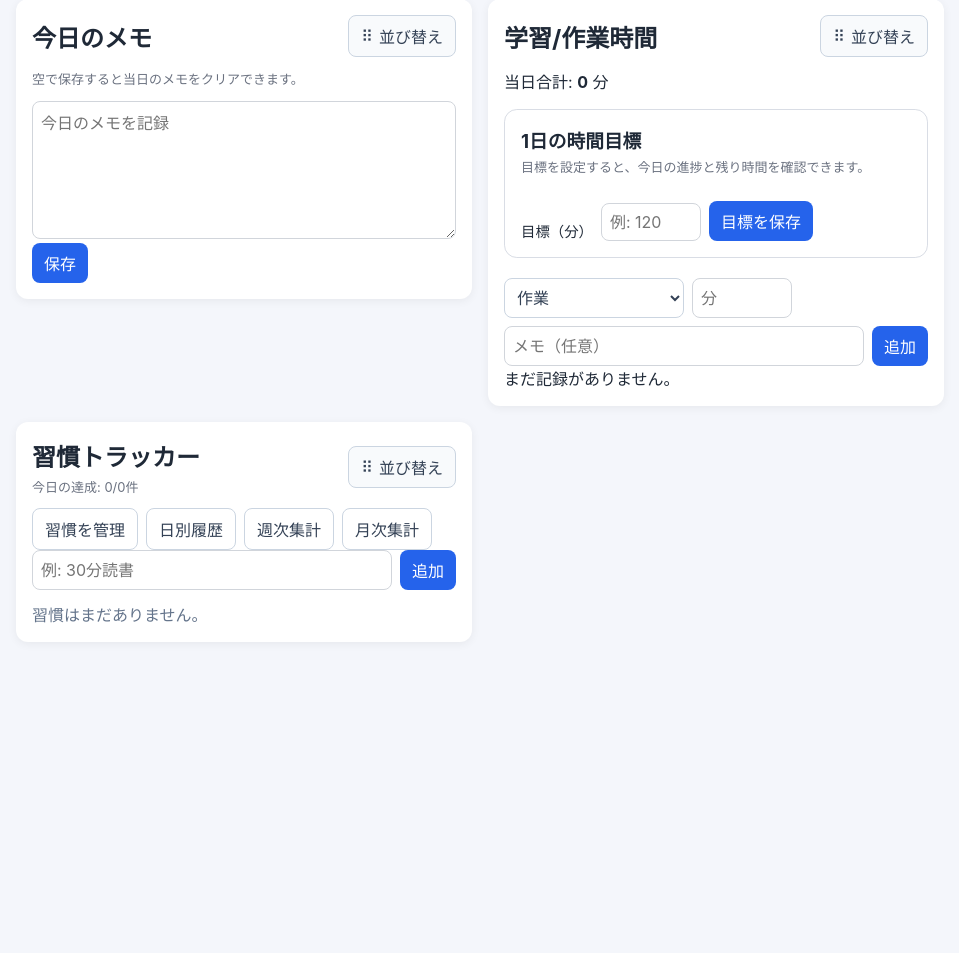
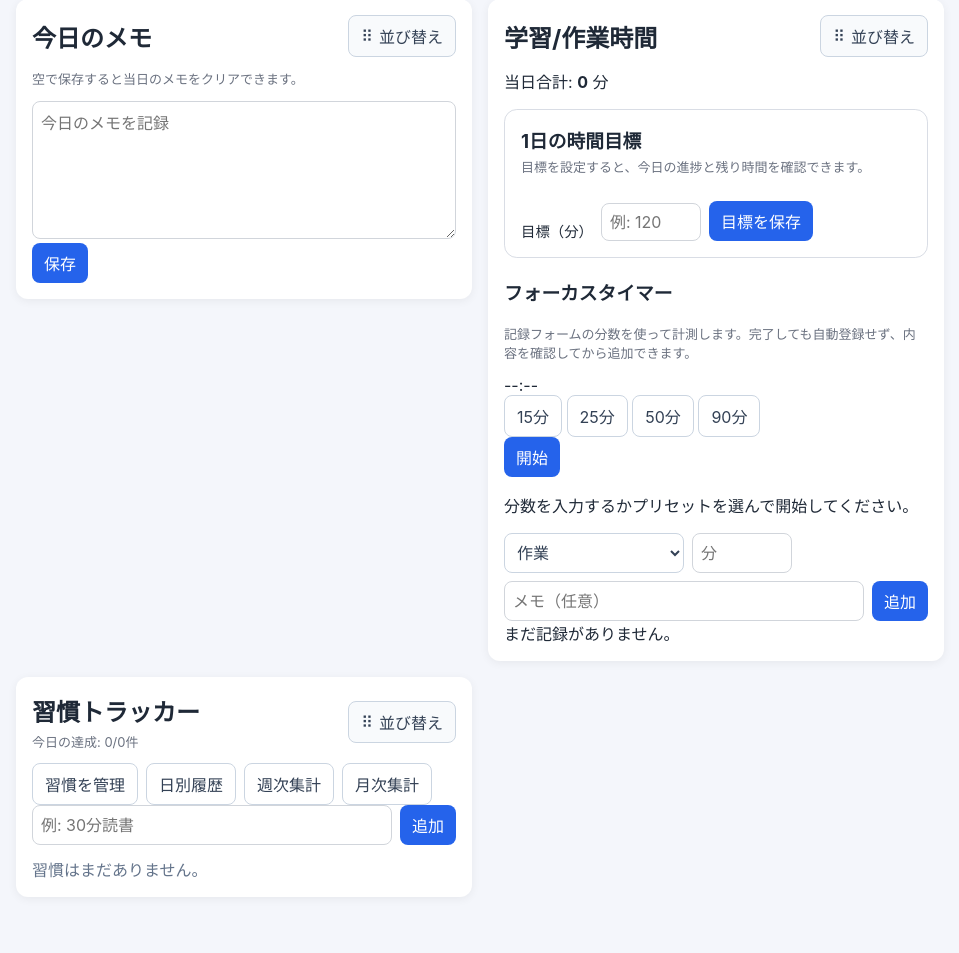
Before and after one commit to mizzz-ivr/home-panel-py, a FastAPI app: page / in a window 1280 px wide. Shown: the part 721-1674 px from the top of the page, without its empty margins (160-1119 px from the left). Before the commit the page ends 1344 px from the top, so only its background shows below. Run offline with FastAPI, Linux system fonts and the light colour scheme; some libraries are stand-ins or nearby versions.

Commit message:
時間記録カードにフォーカスタイマーUIを追加

```diff
--- a/app/templates/cards/time.html
+++ b/app/templates/cards/time.html
@@ -1,13 +1,7 @@
 <section id="time-card" class="card dashboard-card" data-swapy-item="{{ card.card_id }}">
   <div class="card-heading">
     <h2>{{ card.title }}</h2>
-    <button
-      type="button"
-      class="drag-handle"
-      data-swapy-handle
-      aria-label="{{ card.title }}カードを並び替え"
-      title="ドラッグして並び替え"
-    >
+    <button type="button" class="drag-handle" data-swapy-handle aria-label="{{ card.title }}カードを並び替え" title="ドラッグして並び替え">
       <span aria-hidden="true">⠿</span>
       <span>並び替え</span>
     </button>
@@ -30,12 +24,7 @@
     </div>
 
     {% if daily_time_goal_status.configured %}
-    <progress
-      class="time-goal-progress"
-      value="{{ daily_time_goal_status.progress_percentage }}"
-      max="100"
-      aria-label="1日の時間目標の達成率"
-    >{{ daily_time_goal_status.progress_percentage }}%</progress>
+    <progress class="time-goal-progress" value="{{ daily_time_goal_status.progress_percentage }}" max="100" aria-label="1日の時間目標の達成率">{{ daily_time_goal_status.progress_percentage }}%</progress>
     {% if daily_time_goal_status.achieved %}
       {% if daily_time_goal_status.exceeded_minutes > 0 %}
       <p class="time-goal-state achieved">目標達成・{{ daily_time_goal_status.exceeded_minutes }}分上回っています。</p>
@@ -51,16 +40,7 @@
     <div class="time-goal-actions">
       <form action="/settings/daily-time-goal{% if preserve_time_card %}?show_card=time{% endif %}" method="post" class="time-goal-form">
         <label for="daily-time-goal-minutes">目標（分）</label>
-        <input
-          id="daily-time-goal-minutes"
-          type="number"
-          name="minutes"
-          min="1"
-          max="1440"
-          value="{{ daily_time_goal_status.goal_minutes if daily_time_goal_status.configured else '' }}"
-          placeholder="例: 120"
-          required
-        />
+        <input id="daily-time-goal-minutes" type="number" name="minutes" min="1" max="1440" value="{{ daily_time_goal_status.goal_minutes if daily_time_goal_status.configured else '' }}" placeholder="例: 120" required />
         <button type="submit">目標を保存</button>
       </form>
       {% if daily_time_goal_status.configured %}
@@ -85,6 +65,29 @@
     {% endfor %}
   </ul>
   {% endif %}
+
+  <section class="focus-timer-panel" data-focus-timer aria-labelledby="focus-timer-heading">
+    <div class="focus-timer-heading">
+      <div>
+        <h3 id="focus-timer-heading">フォーカスタイマー</h3>
+        <p class="hint">記録フォームの分数を使って計測します。完了しても自動登録せず、内容を確認してから追加できます。</p>
+      </div>
+      <output class="focus-timer-display" data-timer-display role="timer" aria-label="フォーカスタイマーの残り時間">--:--</output>
+    </div>
+    <div class="focus-timer-presets" role="group" aria-label="タイマー時間のクイック設定">
+      {% for preset_minutes in (15, 25, 50, 90) %}
+      <button type="button" class="secondary-button" data-timer-preset="{{ preset_minutes }}" aria-controls="time-minutes">{{ preset_minutes }}分</button>
+      {% endfor %}
+    </div>
+    <div class="focus-timer-actions">
+      <button type="button" data-timer-start aria-controls="time-minutes">開始</button>
+      <button type="button" data-timer-pause hidden>一時停止</button>
+      <button type="button" data-timer-resume hidden>再開</button>
+      <button type="button" class="secondary-button" data-timer-reset hidden>リセット</button>
+    </div>
+    <p class="focus-timer-status" data-timer-status aria-live="polite">分数を入力するかプリセットを選んで開始してください。</p>
+  </section>
+
   <form action="/time-entries{% if preserve_time_card %}?show_card=time{% endif %}" method="post" class="inline-form">
     <label for="time-category" class="sr-only">カテゴリ</label>
     <select id="time-category" name="category" class="secondary-button" required>
```
